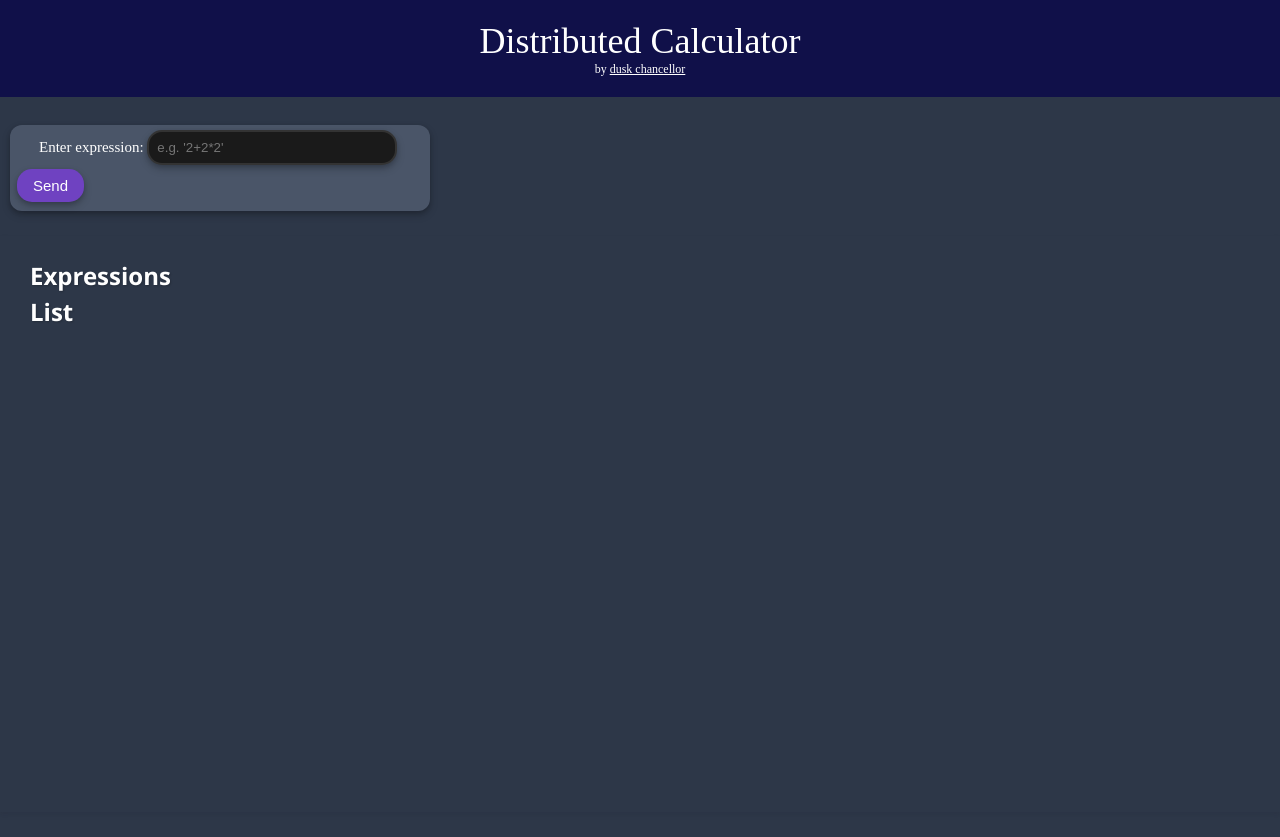
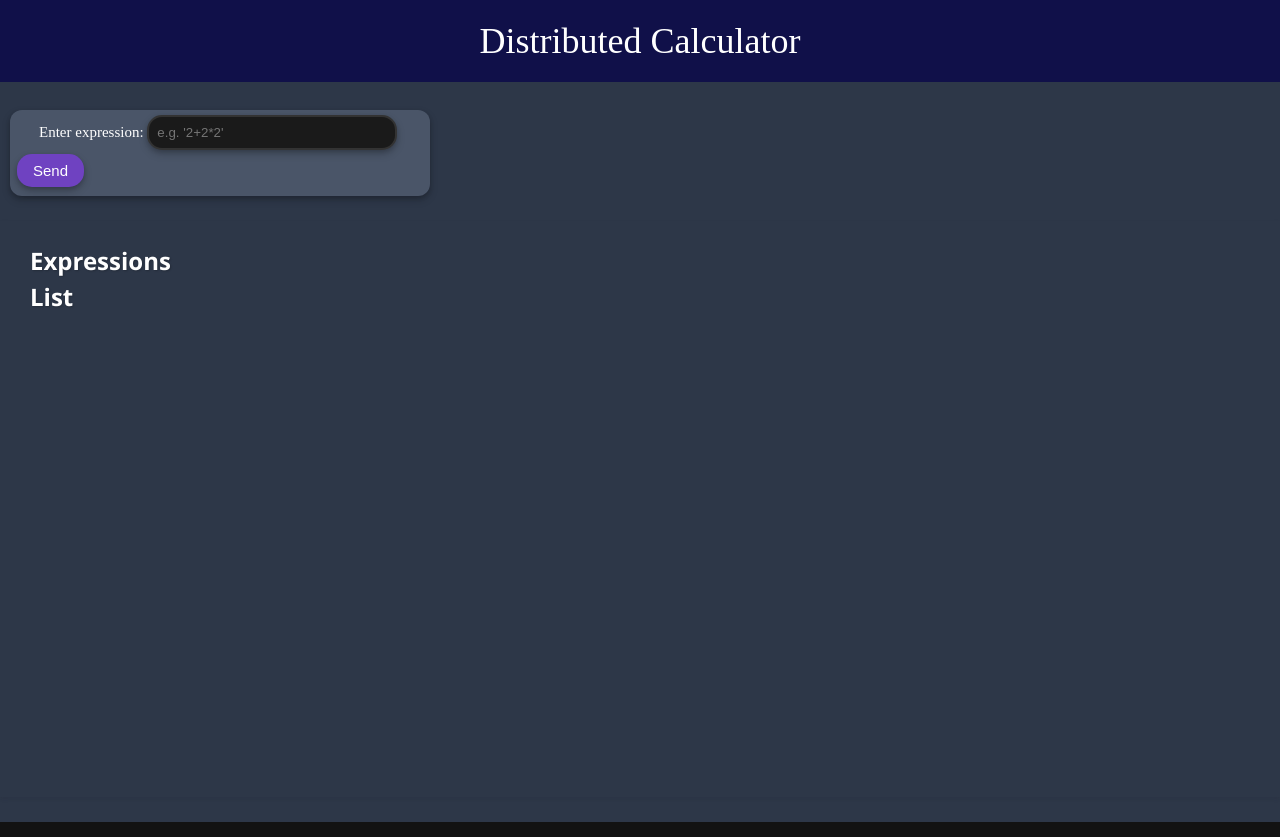
Before and after one commit to WO1N123/-distributed_calculator, a plain HTML site: page frontend/main/index.html in a window 1280 px wide. Drawn offline with Linux system fonts and the light colour scheme; no server answers.

Commit message:
Update index.html

```diff
--- a/frontend/main/index.html
+++ b/frontend/main/index.html
@@ -9,9 +9,6 @@
 <body>
     <header>
         Distributed Calculator
-        <div>
-            by <a href="https://duskchancellor.taplink.ws"><u>dusk chancellor</u></a>
-        </div>
     </header>
     <main>
         <form id="expressionInput">
```
